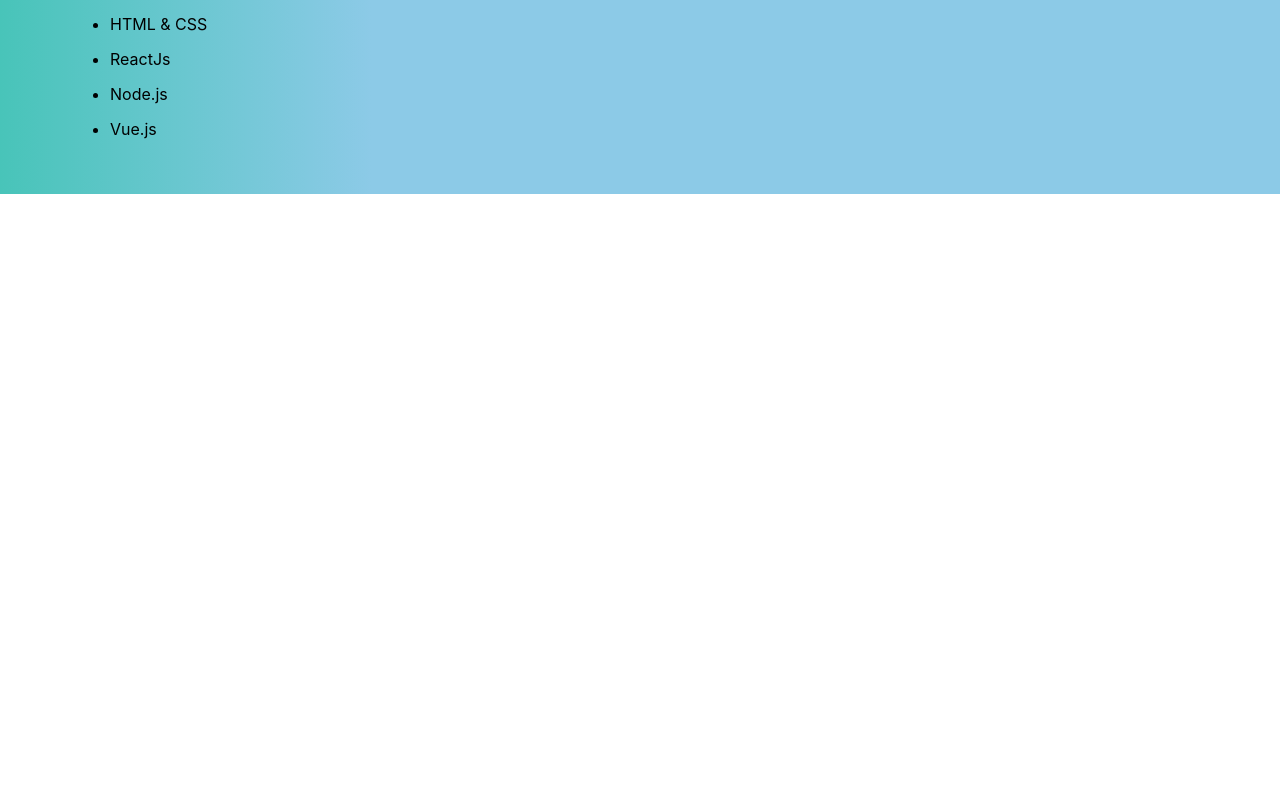
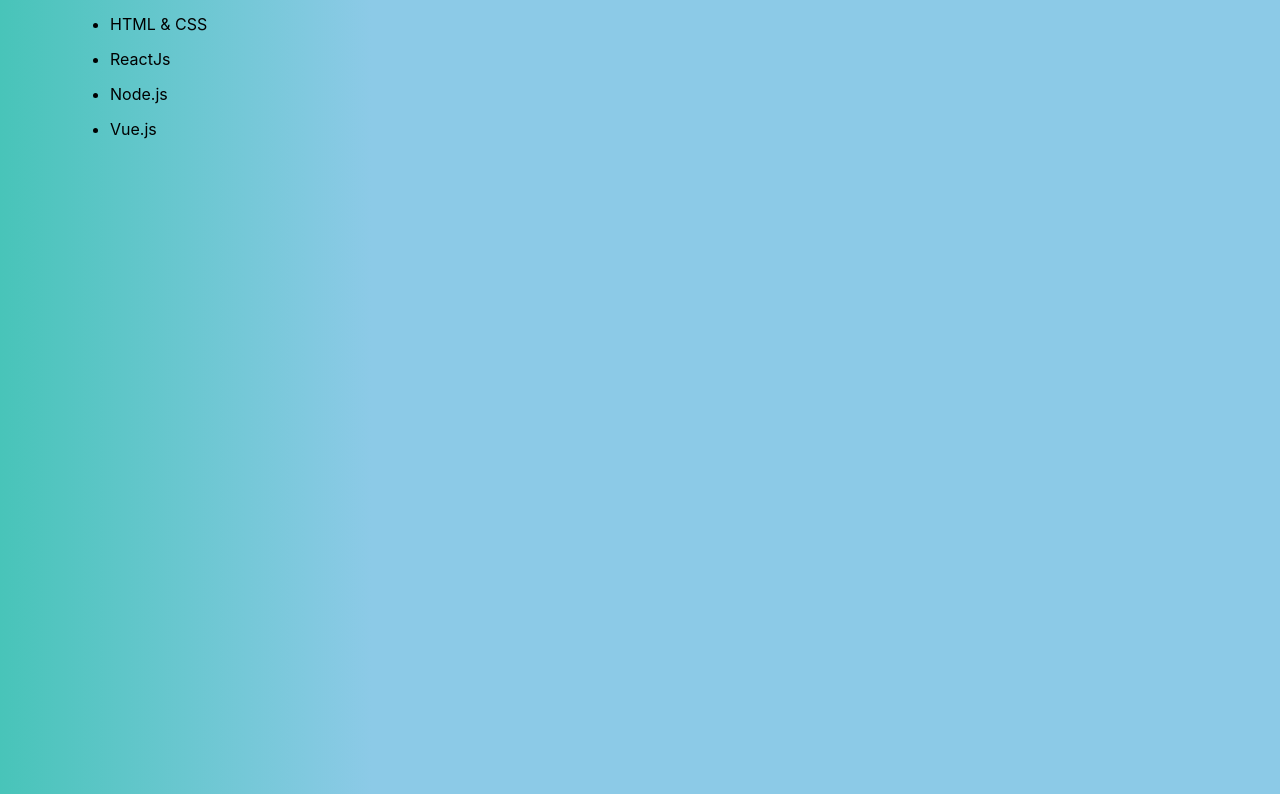
Before and after one commit to Gaganpandher52/personal-website, a React (Create React App) app in the folder client/: page / in a window 1280 px wide. Shown: the part 1887-2681 px from the top of the page. Before the commit the page ends 2081 px from the top, so only its background shows below. Built offline with nearby package versions, Linux system fonts and the light colour scheme.

Commit message:
adding footer css

```diff
--- a/client/src/App.js
+++ b/client/src/App.js
@@ -7,6 +7,7 @@
 import Projects from "./components/projects/Projects"
 import About from "./components/about/About"
 import SideBar from "./components/sideBar/SideBar"
+import Footer from "./components/footer/Footer"
 import scrollToComponent from 'react-scroll-to-component';
 import { Link, Element , Events, animateScroll as scroll, scrollSpy, scroller } from 'react-scroll'
 
@@ -28,6 +29,7 @@
         <MainHeader/>
         <Projects/>
         <About/>
+        <Footer/>
       </div>
     );
   }
--- a/client/src/components/footer/Footer.js
+++ b/client/src/components/footer/Footer.js
@@ -1,9 +1,15 @@
 import React, { Component } from 'react';
+import './footer.css'
 
 class Footer extends Component {
   render() {
     return (
-      <div>
+      <div className='main'>
+        <div className='main-content-container'>
+
+
+
+        </div>
 
       </div>
     );
```
Also changed, not shown: client/src/components/footer/footer.css (added).
